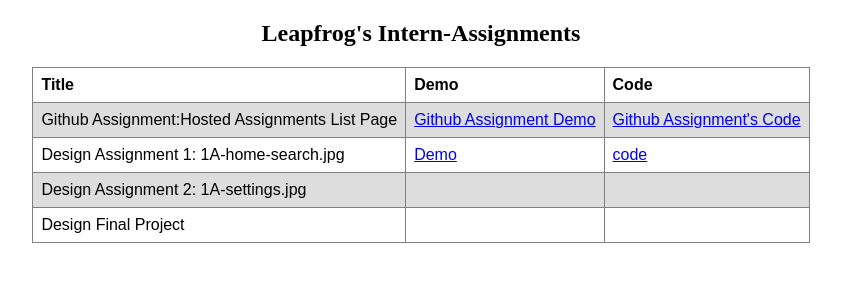
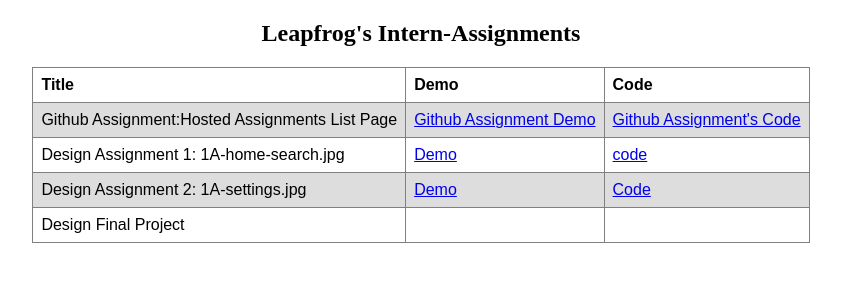
Before and after one commit to Indra-poudel/Leapfrog2, a plain HTML site: page index.html in a window 1280 px wide. Shown: the whole page, without its empty margins (219-1060 px from the left). Drawn offline with Linux system fonts and the light colour scheme.

Commit message:
added assignment

```diff
--- a/index.html
+++ b/index.html
@@ -44,8 +44,8 @@ tr:nth-child(even) {
   </tr>
   <tr>
     <td>Design Assignment 2: 1A-settings.jpg</td>
-    <td><a href="https://indra-poudel.github.io/Design-Assignment-2-1A-setting/#"></a></td>
-    <td><a href="https://github.com/Indra-poudel/Design-Assignment-2-1A-setting"></a></td>
+    <td><a href="https://indra-poudel.github.io/Design-Assignment-2-1A-setting/#">Demo</a></td>
+    <td><a href="https://github.com/Indra-poudel/Design-Assignment-2-1A-setting">Code</a></td>
   </tr>
 
  <tr>
```
